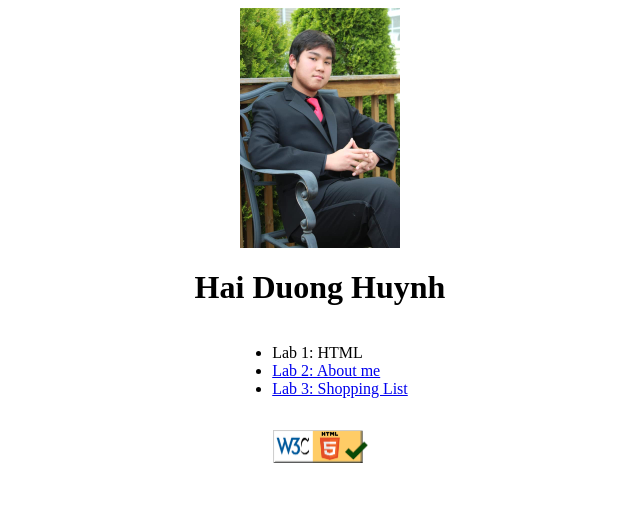
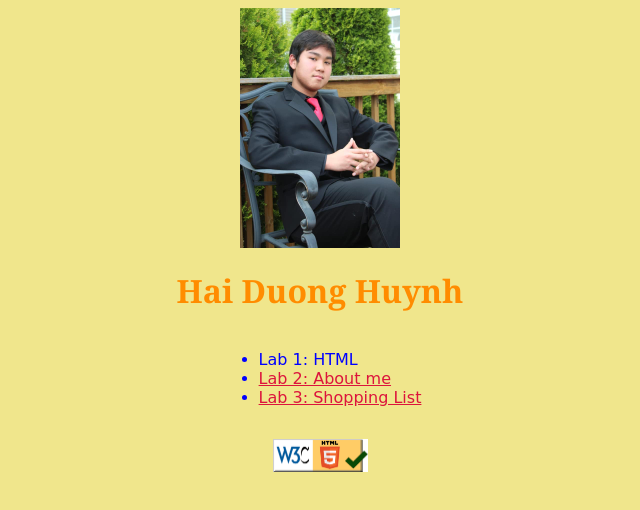
Before and after one commit to HaiDuongHuynh/yamikazeee.github.io, a plain HTML site: page index.html in a window 1280 px wide. Shown: the whole page, without its empty margins (320-960 px from the left). Drawn offline with Linux system fonts and the light colour scheme.

Commit message:
Update index.html

```diff
--- a/index.html
+++ b/index.html
@@ -2,6 +2,7 @@
 <html>
 <head>
     <title>Hai Duong Huynh</title>
+    <link href="styleme.css" type="text/css" rel="stylesheet"/>
     <style>
       .center {
         display: block;
```
